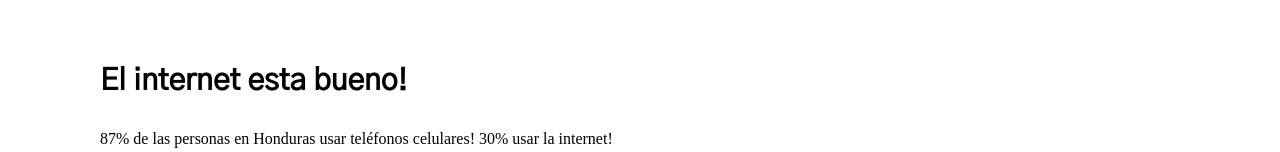
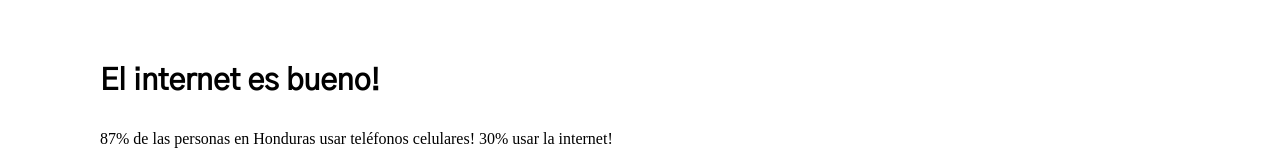
Before and after one commit to nitroxplunge/honduras, a plain HTML site: page index.html in a window 1280 px wide. Shown: the part 901-1053 px from the top of the page. Drawn offline with nearby package versions, Linux system fonts and the light colour scheme.

Commit message:
Update index.html

```diff
--- a/index.html
+++ b/index.html
@@ -18,7 +18,7 @@
             <div class="scrolltarget" id="scroll1"></div>
             <div class="content">
                 <p class="title">Por Que?</p>
-                <p class="header">El internet esta bueno!</p>
+                <p class="header">El internet es bueno!</p>
                 <p>87% de las personas en Honduras usar teléfonos celulares! 30% usar la internet!</p>
                 <p>Honduras está conectado a la internet global por tres cables submarinos. A diferencia de satélites, los cuales son lento, cables submarinos permita los Hondureños navegar en internet facilidad.</p>
                 <p>Honduras tiene buena internet!</p>
```
